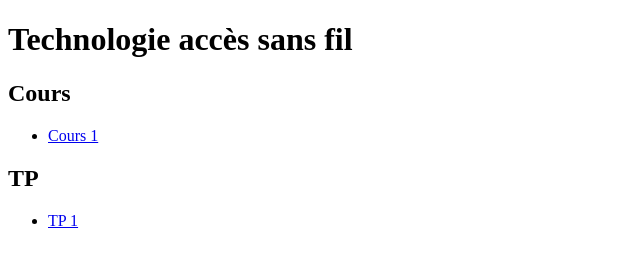
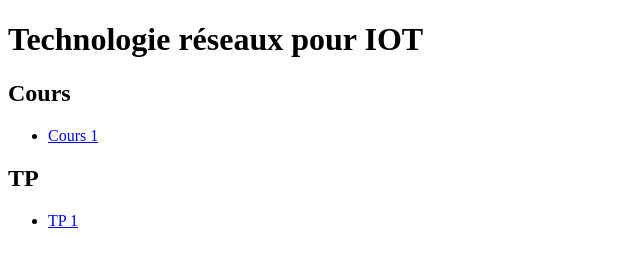
Before and after one commit to e-guyot/PageWebM2, a plain HTML site: page technologie_iot.html in a window 1280 px wide. Shown: the whole page, without its empty margins (0-640 px from the left). Drawn offline with Linux system fonts and the light colour scheme.

Commit message:
Update technologie_iot.html

```diff
--- a/technologie_iot.html
+++ b/technologie_iot.html
@@ -1,7 +1,7 @@
 <!DOCTYPE html>
 <html lang="fr">
     <head>
-        <title>Technologie accès sans fil </title>
+        <title>Technologie réseaux pour IOT</title>
         <meta name="description" content="Liens des cours de Master 2 SSIO" />
         <meta charset="utf-8" />
         <meta name="viewport" content="width=device-width, initial-scale=1.0" />
@@ -9,7 +9,7 @@
     <body>
         <div class="container">
             <main role="main">
-                <h1>Technologie accès sans fil</h1>
+                <h1>Technologie réseaux pour IOT</h1>
               <h2>Cours</h2>
                 <section>
                     <ul>
```
